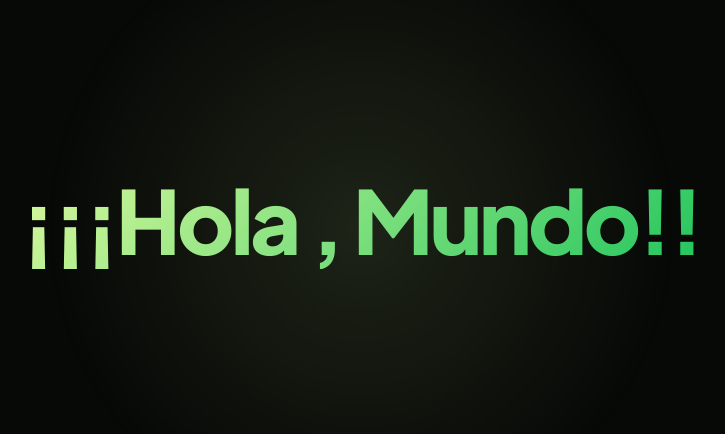
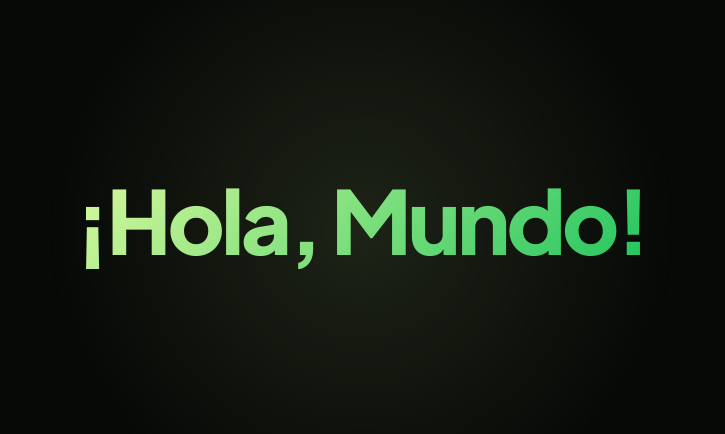
Before and after one commit to azulat/ics-cicd, a website: page index.html in a window 1280 px wide. Shown: the part 172-606 px from the top of the page, without its empty margins (279-1004 px from the left). Drawn offline with Linux system fonts and the light colour scheme.

```diff
--- a/index.html
+++ b/index.html
@@ -145,7 +145,7 @@
     <div class="ambient-glow" id="glow-orb"></div>
     <main id="app-container">
         <div class="container">
-            <h1 id="main-title">¡¡¡Hola , Mundo!!</h1>
+            <h1 id="main-title">¡Hola, Mundo!</h1>
         </div>
     </main>
 </body>
```
Also changed, not shown: package.json (+11 -2 lines), .circleci/config.yml.
